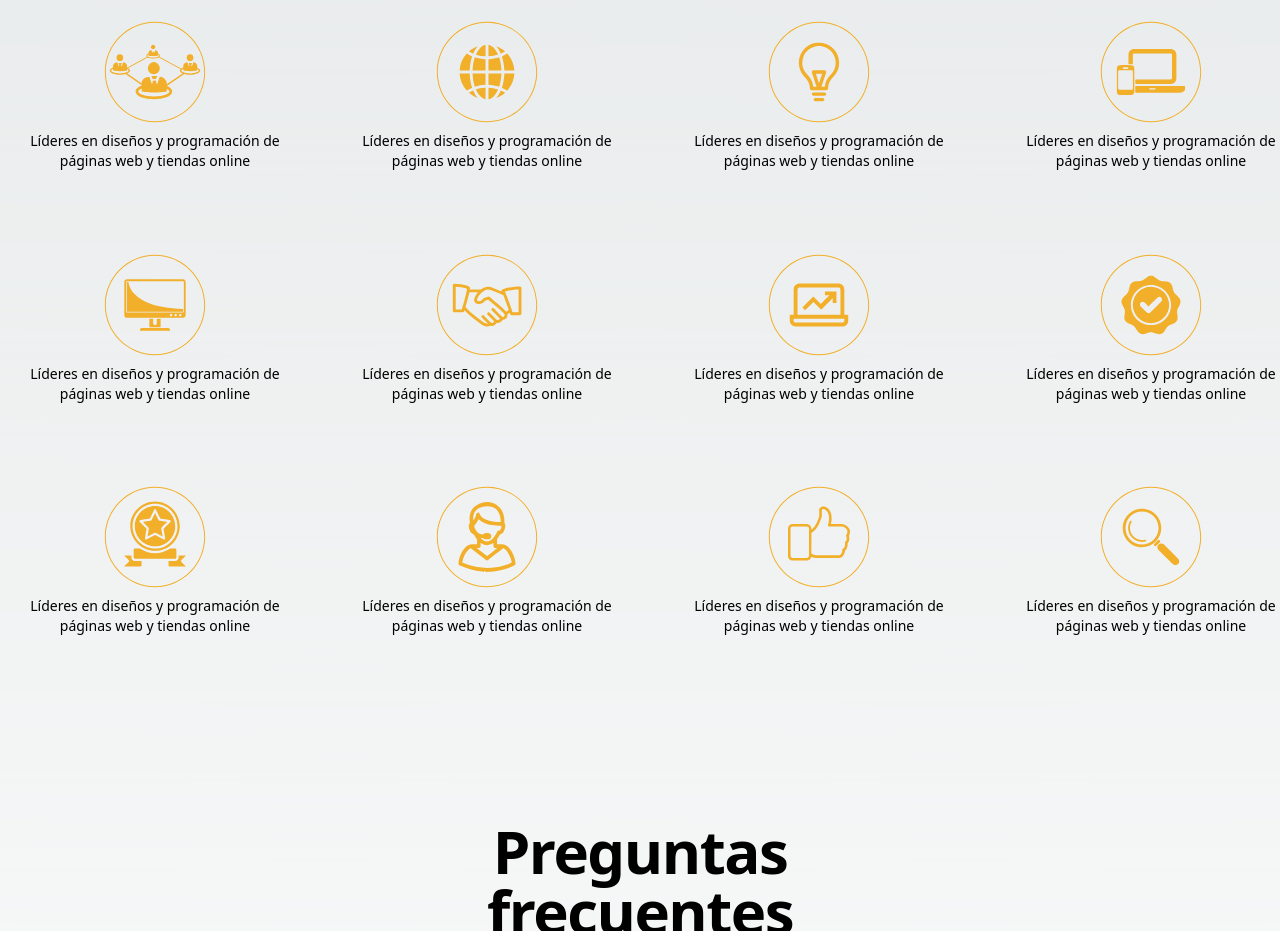
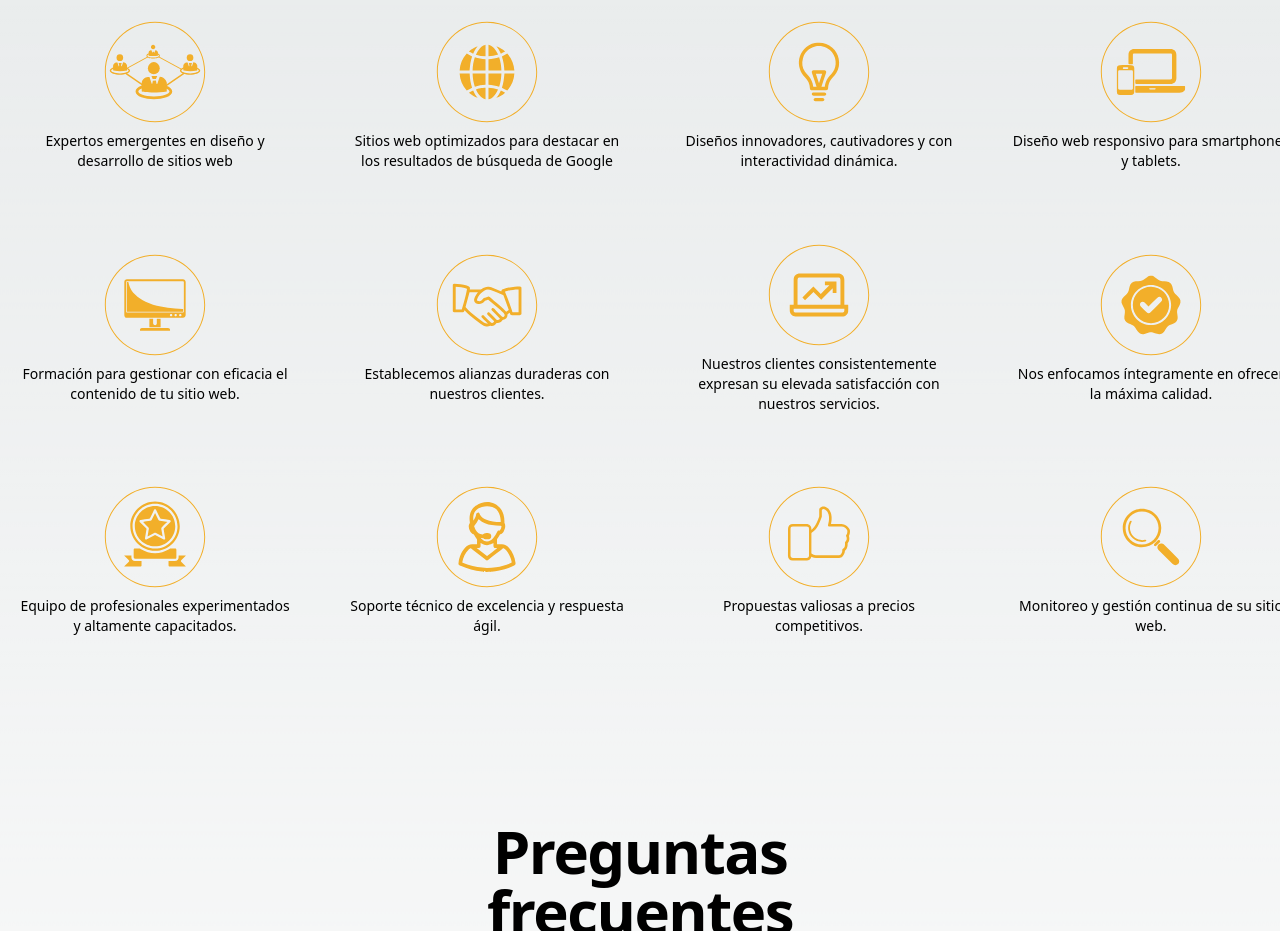
Before and after one commit to WilliamCipriani/AN-WEB, a Next.js app: page / in a window 1280 px wide. Shown: the part 1600-2531 px from the top of the page. Built offline with nearby package versions, Linux system fonts and the light colour scheme.

Commit message:
cambio el nombre a cada icon

```diff
--- a/src/pages/Analisis-datos/index.js
+++ b/src/pages/Analisis-datos/index.js
@@ -67,7 +67,7 @@ export default function Contacto() {
                         </div>
                     </div>
                     <img
-                        src="/image/Analisis-datos/1.jpg"
+                        src="/image/Analisis-datos/5.jpg"
                         alt="Product screenshot"
                         className="w-[48rem] max-w-none rounded-xl shadow-xl ring-1 ring-gray-400/10 sm:w-[57rem] md:-ml-4 lg:-ml-0"
                         width={2432}
--- a/src/pages/index.js
+++ b/src/pages/index.js
@@ -13,51 +13,51 @@ const inter = Inter({ subsets: ["latin"] });
 const Icons = [
   {
     image: "/svg/1.svg",
-    text: "Líderes en diseños y programación de páginas web y tiendas online"
+    text: "Expertos emergentes en diseño y desarrollo de sitios web"
   },
   {
     image: "/svg/2.svg",
-    text: "Líderes en diseños y programación de páginas web y tiendas online"
+    text: "Sitios web optimizados para destacar en los resultados de búsqueda de Google"
   },
   {
     image: "/svg/3.svg",
-    text: "Líderes en diseños y programación de páginas web y tiendas online"
+    text: "Diseños innovadores, cautivadores y con interactividad dinámica."
   },
   {
     image: "/svg/4.svg",
-    text: "Líderes en diseños y programación de páginas web y tiendas online"
+    text: "Diseño web responsivo para smartphones y tablets."
   },
   {
     image: "/svg/5.svg",
-    text: "Líderes en diseños y programación de páginas web y tiendas online"
+    text: "Formación para gestionar con eficacia el contenido de tu sitio web."
   },
   {
     image: "/svg/6.svg",
-    text: "Líderes en diseños y programación de páginas web y tiendas online"
+    text: "Establecemos alianzas duraderas con nuestros clientes."
   },
   {
     image: "/svg/7.svg",
-    text: "Líderes en diseños y programación de páginas web y tiendas online"
+    text: "Nuestros clientes consistentemente expresan su elevada satisfacción con nuestros servicios."
   },
   {
     image: "/svg/8.svg",
-    text: "Líderes en diseños y programación de páginas web y tiendas online"
+    text: "Nos enfocamos íntegramente en ofrecer la máxima calidad."
   },
   {
     image: "/svg/9.svg",
-    text: "Líderes en diseños y programación de páginas web y tiendas online"
+    text: "Equipo de profesionales experimentados y altamente capacitados."
   },
   {
     image: "/svg/10.svg",
-    text: "Líderes en diseños y programación de páginas web y tiendas online"
+    text: "Soporte técnico de excelencia y respuesta ágil."
   },
   {
     image: "/svg/11.svg",
-    text: "Líderes en diseños y programación de páginas web y tiendas online"
+    text: "Propuestas valiosas a precios competitivos."
   },
   {
     image: "/svg/12.svg",
-    text: "Líderes en diseños y programación de páginas web y tiendas online"
+    text: "Monitoreo y gestión continua de su sitio web."
   },
 ]
 
@@ -97,8 +97,6 @@ export default function Home() {
       }
     ]
   };
-
-
 
 
   return (
```
